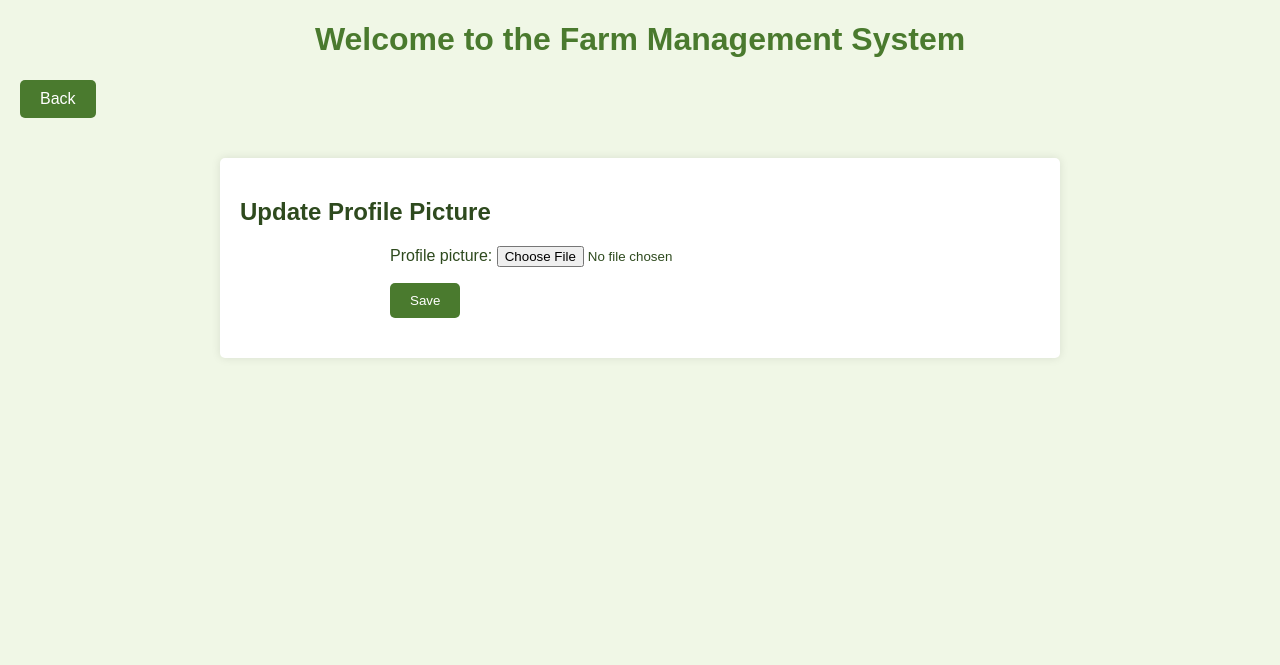
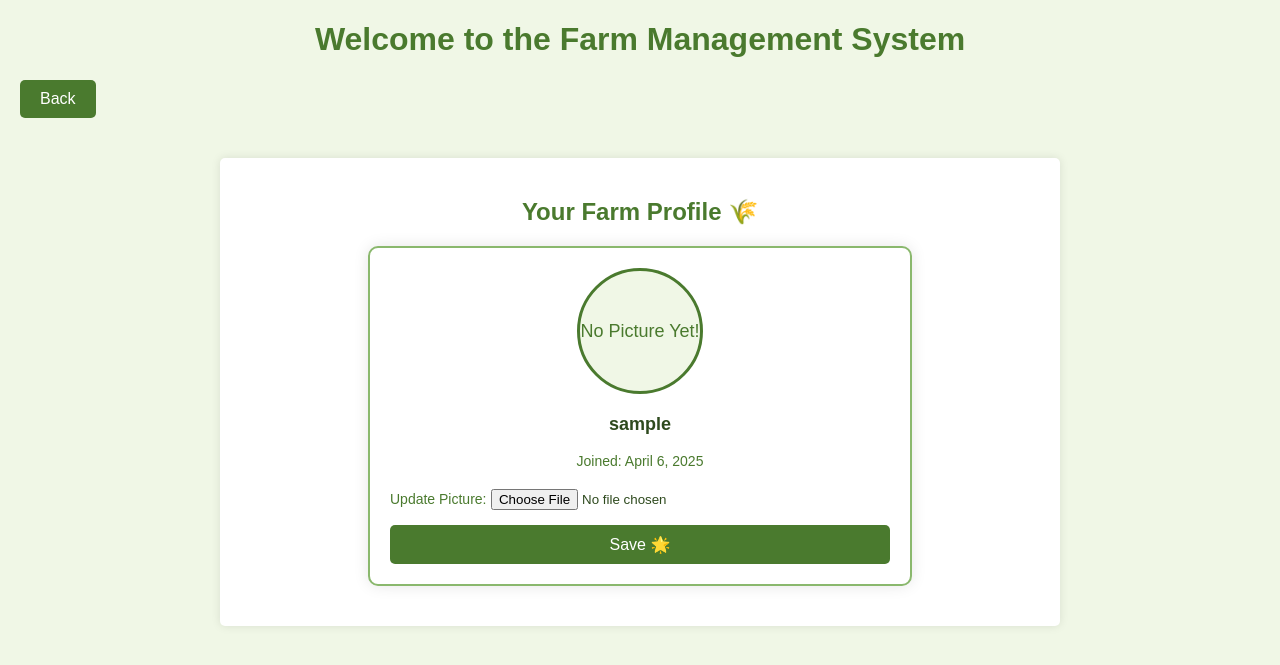
Before and after one commit to namirayounus/FMSP, a Django app: page /profile/ in a window 1280 px wide. Shown: the part 58-723 px from the top of the page. Run offline with Django 5.2, Linux system fonts and the light colour scheme; the visitor is signed in with stand-in values (Sample User, id 1); data comes from the database, SQL or seed files in the repository.

Commit message:
Step 8.1: Enhance profile section with username and join date

```diff
--- a/farm/templates/farm/profile_form.html
+++ b/farm/templates/farm/profile_form.html
@@ -1,16 +1,24 @@
 {% extends 'farm/base.html' %}
 
 {% block content %}
-    <h2>Update Profile Picture</h2>
-    <form method="post" enctype="multipart/form-data" style="max-width: 500px; margin: 20px auto;">
-        {% csrf_token %}
-        {{ form.as_p }}
-        <button type="submit" style="background-color: #4a7a2e; color: white; padding: 10px 20px; border: none; border-radius: 5px;">Save</button>
-    </form>
-    {% if profile.profile_picture %}
-        <form method="post" style="max-width: 500px; margin: 20px auto;">
+    <h2 style="text-align: center; color: #4a7a2e;">Your Farm Profile 🌾</h2>
+    <div style="max-width: 500px; margin: 20px auto; background-color: #fff; padding: 20px; border-radius: 10px; box-shadow: 0 0 15px rgba(0,0,0,0.1); border: 2px solid #8ab86d;">
+        <div style="text-align: center; margin-bottom: 20px;">
+            {% if user.profile.profile_picture %}
+                <img src="{{ user.profile.profile_picture.url }}" alt="Profile Picture" style="width: 120px; height: 120px; border-radius: 50%; border: 3px solid #4a7a2e; object-fit: cover;">
+            {% else %}
+                <div style="width: 120px; height: 120px; background-color: #f0f7e6; border-radius: 50%; display: inline-block; line-height: 120px; color: #4a7a2e; font-size: 18px; border: 3px solid #4a7a2e;">No Picture Yet!</div>
+            {% endif %}
+        </div>
+        <p style="text-align: center; font-size: 18px; color: #2e4a1e;"><strong>{{ user.username }}</strong></p>
+        <p style="text-align: center; font-size: 14px; color: #4a7a2e;">Joined: {{ user.date_joined|date:"F j, Y" }}</p>
+        <form method="post" enctype="multipart/form-data" style="margin-top: 20px;">
             {% csrf_token %}
-            <button type="submit" name="remove_picture" style="background-color: #a94442; color: white; padding: 10px 20px; border: none; border-radius: 5px;">Remove Picture</button>
+            <div style="margin-bottom: 15px;">
+                <label for="{{ form.profile_picture.id_for_label }}" style="color: #4a7a2e; font-size: 14px;">Update Picture:</label>
+                {{ form.profile_picture }}
+            </div>
+            <button type="submit" style="background-color: #4a7a2e; color: white; padding: 10px 20px; border: none; border-radius: 5px; width: 100%; font-size: 16px;">Save 🌟</button>
         </form>
-    {% endif %}
+    </div>
 {% endblock %}
```
Also changed, not shown: farm/templates/farm/home.html (+10 -8 lines).
